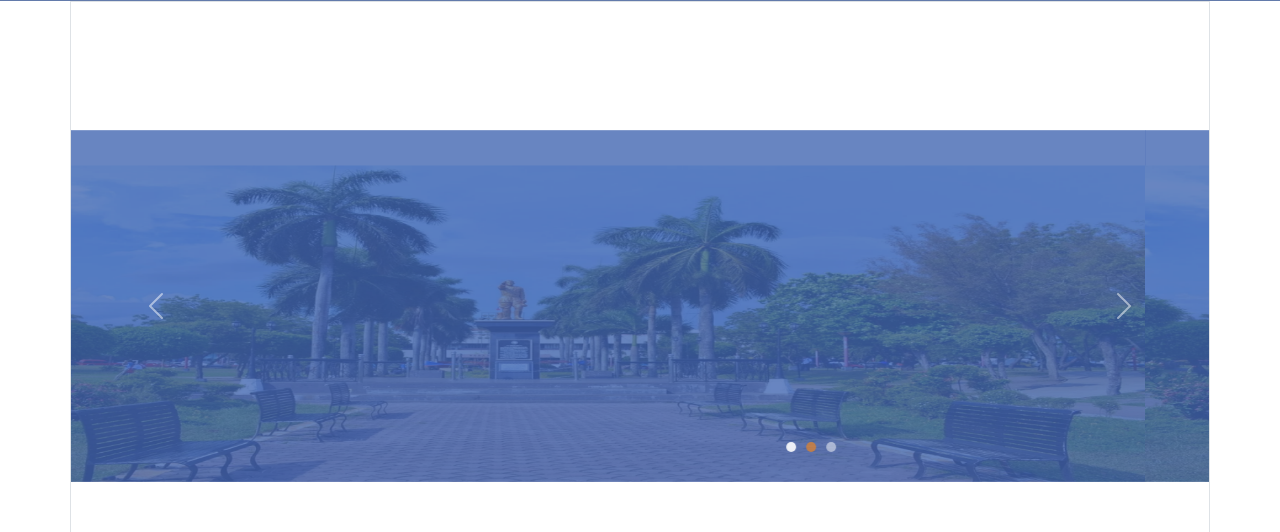
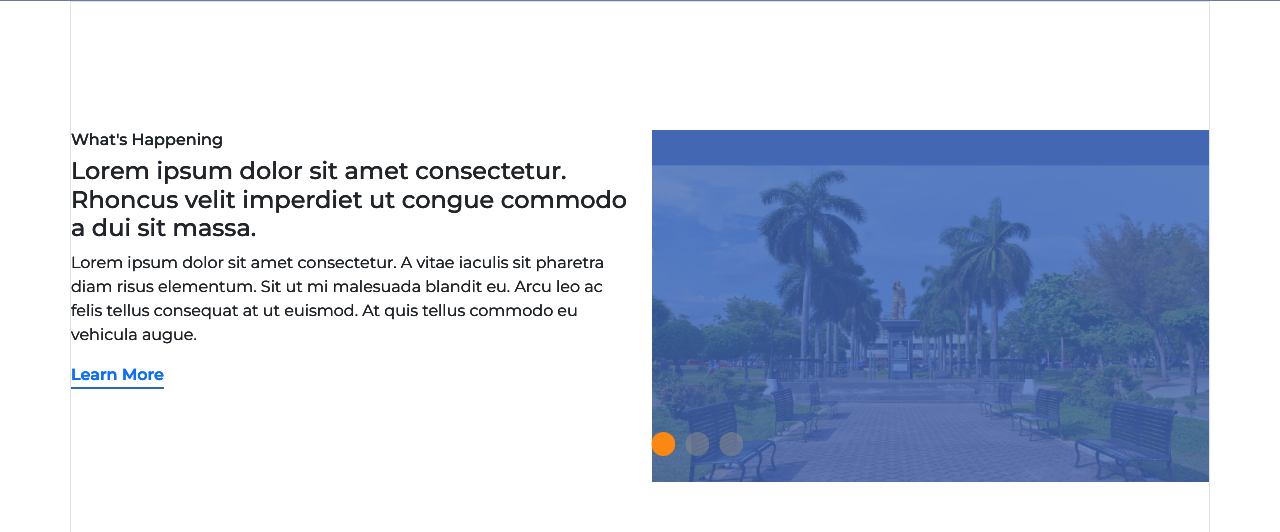
Before and after one commit to cessDevs1419/Electric-Legislative-Document-Website, a Vue app: page / in a window 1280 px wide. Shown: the part 729-1261 px from the top of the page. Built offline with nearby package versions, Linux system fonts and the light colour scheme; grey boxes are pictures that could not be loaded.

Commit message:
Adjusted Carousel

```diff
--- a/index.html
+++ b/index.html
@@ -7,7 +7,6 @@
     <link href="https://cdn.jsdelivr.net/npm/bootstrap-icons/font/bootstrap-icons.css" rel="stylesheet">
     <script src="https://ajax.googleapis.com/ajax/libs/jquery/3.6.0/jquery.min.js"></script>
 
-
     <title>QP LIS</title>
   </head>
   <body>
--- a/src/views/HomeView.vue
+++ b/src/views/HomeView.vue
@@ -1,6 +1,7 @@
 <script setup>
 import TemplateContainer from '@/components/TemplateContainer.vue';
 import LiveVideoComponent from '@/components/LiveVideoComponent.vue';
+
 </script>
 
 <template>
@@ -104,33 +105,87 @@ import LiveVideoComponent from '@/components/LiveVideoComponent.vue';
   <TemplateContainer class="">
     <div id="CardCarousel" class="carousel slide" data-bs-ride="carousel">
 
+      <div class="slide-indicator">
         <ol class="carousel-indicators">
           <li data-bs-target="#CardCarousel" data-bs-slide-to="0" class="active"></li>
           <li data-bs-target="#CardCarousel" data-bs-slide-to="1"></li>
           <li data-bs-target="#CardCarousel" data-bs-slide-to="2"></li>
         </ol>
+      </div>
 
-      <div class="carousel-inner">
-        <div class="carousel-item active">
+      <div class="carousel-inner" >
+        <div class="carousel-item active" data-bs-interval="10000">
+          <div class="row">
+            <div class="col">
+              <h6>
+                What's Happening
+              </h6>
+              <h4>
+                Lorem ipsum dolor sit amet consectetur. Rhoncus velit imperdiet ut congue commodo a dui sit massa.
+              </h4>
+              <p>
+                Lorem ipsum dolor sit amet consectetur. A vitae iaculis sit pharetra diam risus elementum. Sit ut mi malesuada blandit eu. Arcu leo ac felis tellus consequat at ut euismod. At quis tellus commodo eu vehicula augue.
+              </p>
+
+              <div class="card-footer px-0 border-0 bg-transparent">
+                <router-link  class="nav-link tertiary-font text-primary fw-semibold m-0 text-decoration-none mb" to="/order-of-business">Learn More</router-link>
+                <div class="underline"></div>
+              </div>
+            </div>
+            <div class="col">
               <img src="../assets/images/hero.png" class="d-block w-100" alt="Slide 1">
             </div>
-
-        <div class="carousel-item">
-          <img src="../assets/images/hero.png" class="d-block w-100" alt="Slide 2">
-        </div>
-
-        <div class="carousel-item">
-          <img src="../assets/images/hero.png" class="d-block w-100" alt="Slide 3">
           </div>
         </div>
 
-      <button class="carousel-control-prev" type="button" data-bs-target="#CardCarousel" data-bs-slide="prev">
-        <span class="carousel-control-prev-icon" aria-hidden="true"></span>
-      </button>
+        <div class="carousel-item active" data-bs-interval="2000">
+          <div class="row">
+            <div class="col">
+              <h6>
+                What's Happening
+              </h6>
+              <h4>
+                Lorem ipsum dolor sit amet consectetur. Rhoncus velit imperdiet ut congue commodo a dui sit massa.
+              </h4>
+              <p>
+                Lorem ipsum dolor sit amet consectetur. A vitae iaculis sit pharetra diam risus elementum. Sit ut mi malesuada blandit eu. Arcu leo ac felis tellus consequat at ut euismod. At quis tellus commodo eu vehicula augue.
+              </p>
 
-      <button class="carousel-control-next" type="button" data-bs-target="#CardCarousel" data-bs-slide="next">
-        <span class="carousel-control-next-icon" aria-hidden="true"></span>
-      </button>
+              <div class="card-footer px-0 border-0 bg-transparent">
+                <router-link  class="nav-link tertiary-font text-primary fw-semibold m-0 text-decoration-none mb" to="/order-of-business">Learn More</router-link>
+                <div class="underline"></div>
+              </div>
+            </div>
+            <div class="col">
+              <img src="../assets/images/hero.png" class="d-block w-100" alt="Slide 1">
+            </div>
+          </div>
+        </div>
+
+        <div class="carousel-item active" data-bs-interval="2000">
+          <div class="row">
+            <div class="col">
+              <h6>
+                What's Happening
+              </h6>
+              <h4>
+                Lorem ipsum dolor sit amet consectetur. Rhoncus velit imperdiet ut congue commodo a dui sit massa.
+              </h4>
+              <p>
+                Lorem ipsum dolor sit amet consectetur. A vitae iaculis sit pharetra diam risus elementum. Sit ut mi malesuada blandit eu. Arcu leo ac felis tellus consequat at ut euismod. At quis tellus commodo eu vehicula augue.
+              </p>
+
+              <div class="card-footer px-0 border-0 bg-transparent">
+                <router-link  class="nav-link tertiary-font text-primary fw-semibold m-0 text-decoration-none mb" to="/order-of-business">Learn More</router-link>
+                <div class="underline"></div>
+              </div>
+            </div>
+            <div class="col">
+              <img src="../assets/images/hero.png" class="d-block w-100" alt="Slide 1">
+            </div>
+          </div>
+        </div>
+      </div>
 
     </div>
   </TemplateContainer>
@@ -182,6 +237,7 @@ import LiveVideoComponent from '@/components/LiveVideoComponent.vue';
     position: relative;
     z-index: 1; /* Ensure the text is above the background image */
   }
+
   .info{
     padding-bottom: 10rem;
   }
@@ -211,20 +267,18 @@ import LiveVideoComponent from '@/components/LiveVideoComponent.vue';
 
   .carousel-indicators {
     position: absolute;
-  bottom: 0;
-  left: 50%;
+    left: 40%;
     transform: translateX(-50%);
     display: flex;
     justify-content: center;
-  margin-bottom: 20px;
     list-style: none;
   }
 
 .carousel-indicators li {
-  width: 10px;
-  height: 10px;
+  width: 1.5rem;
+  height: 1.5rem;
   border-radius: 50%;
-  background-color: var(--white-font);
+  background-color: var(--gray-divider);
   margin: 0 5px;
   cursor: pointer;
 }
@@ -233,4 +287,9 @@ import LiveVideoComponent from '@/components/LiveVideoComponent.vue';
   background-color: var(--secondary-color); /* Active indicator color */
 }
 
+.underline{
+        max-width: 5.8em;
+        border-bottom: 2px solid var(--primary-color);
+    }
+
 </style>
```
Lines whose indentation alone changed are shown as unchanged.
